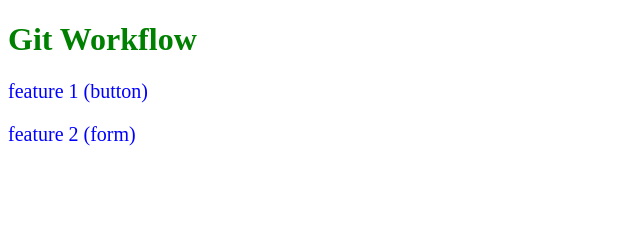
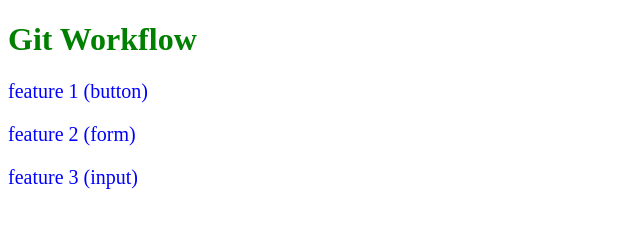
Before and after one commit to gaurav-knp/test-2, a plain HTML site: page index.html in a window 1280 px wide. Shown: the whole page, without its empty margins (0-640 px from the left). Drawn offline with Linux system fonts and the light colour scheme.

Commit message:
added input

```diff
--- a/index.html
+++ b/index.html
@@ -10,5 +10,6 @@
     <h1>Git Workflow</h1>
    <p>feature 1 (button)</p>
    <p>feature 2 (form)</p>
+   <p>feature 3 (input)</p>
 </body>
 </html>
```
